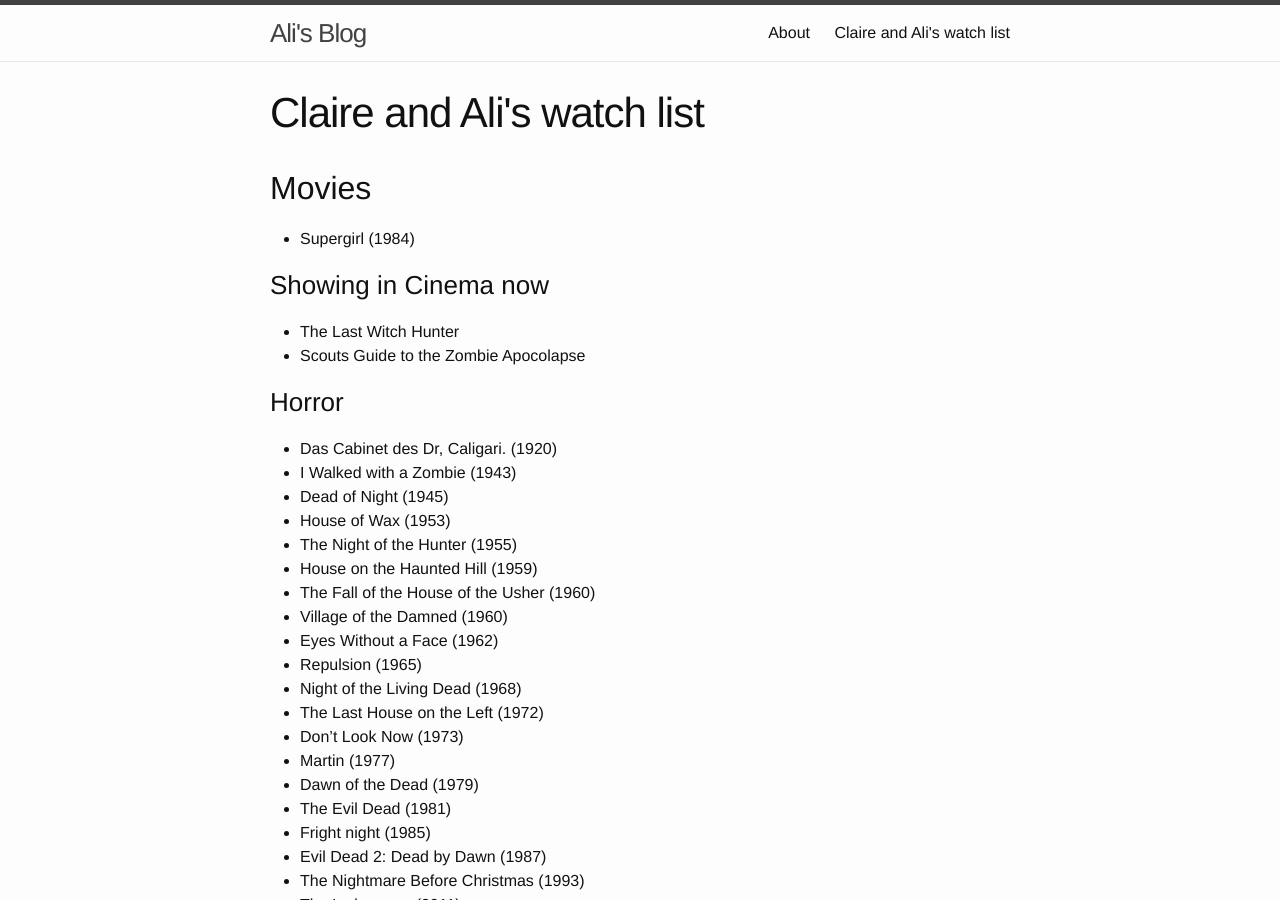
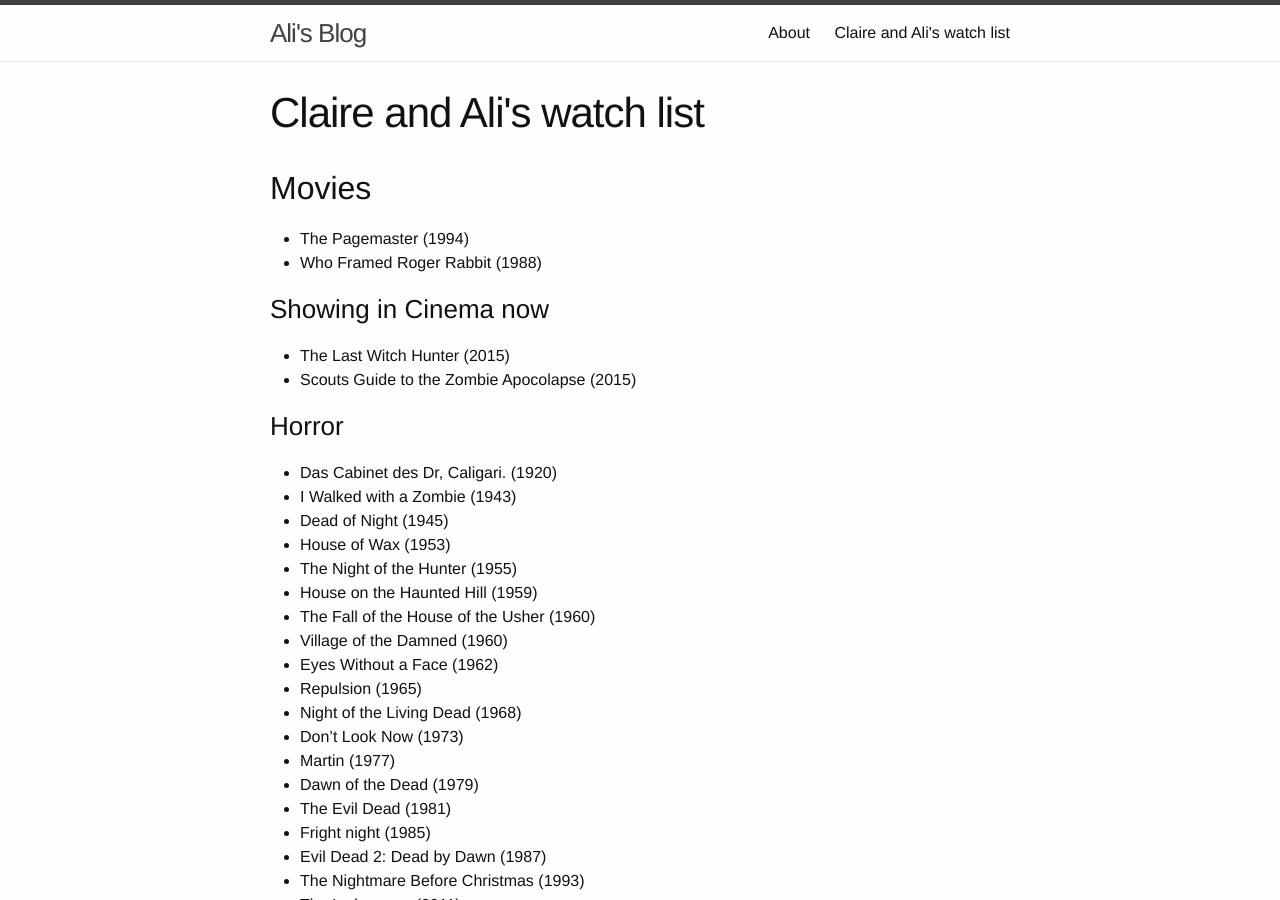
Before and after one commit to ali-raheem/alis_blog, a Jekyll site: the page built from watch-list.md, in a window 1280 px wide and 900 px high. Built offline with Jekyll 4.4.1, drawn with Linux system fonts in a browser that asks for light colours; some of the changed text lies outside the part shown.

Commit message:
Watched Supergirl

```diff
--- a/watch-list.md
+++ b/watch-list.md
@@ -6,12 +6,13 @@ permalink: /watch-list/
 
 ## Movies
 
-* Supergirl (1984)
+* The Pagemaster (1994)
+* Who Framed Roger Rabbit (1988)
 
 ### Showing in Cinema now
 
-* The Last Witch Hunter
-* Scouts Guide to the Zombie Apocolapse
+* The Last Witch Hunter (2015)
+* Scouts Guide to the Zombie Apocolapse (2015)
 
 ### Horror
 
@@ -26,7 +27,6 @@ permalink: /watch-list/
 * Eyes Without a Face (1962)
 * Repulsion (1965)
 * Night of the Living Dead (1968)
-* The Last House on the Left (1972)
 * Don't Look Now (1973)
 * Martin (1977)
 * Dawn of the Dead (1979)
```
Also changed, not shown: other parts of watch-list.md (+2 -0 lines), 1 other file.
